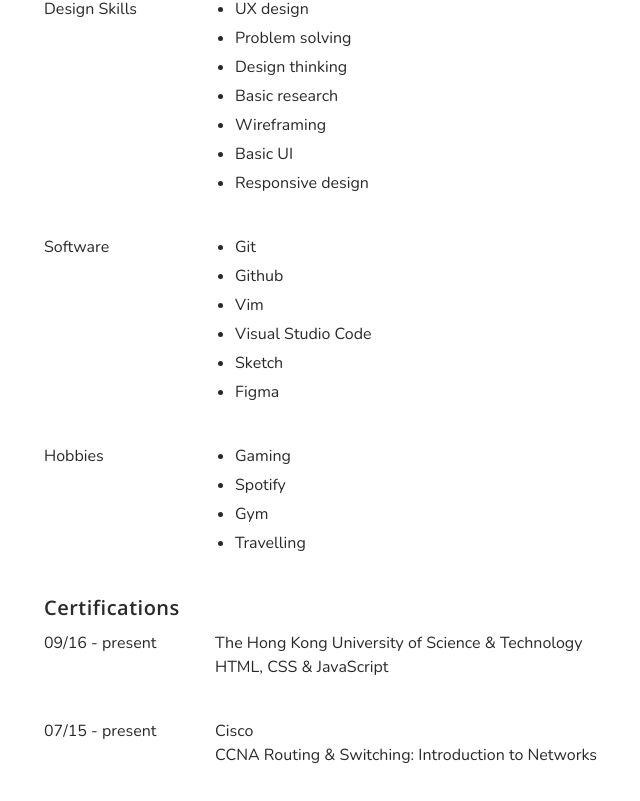
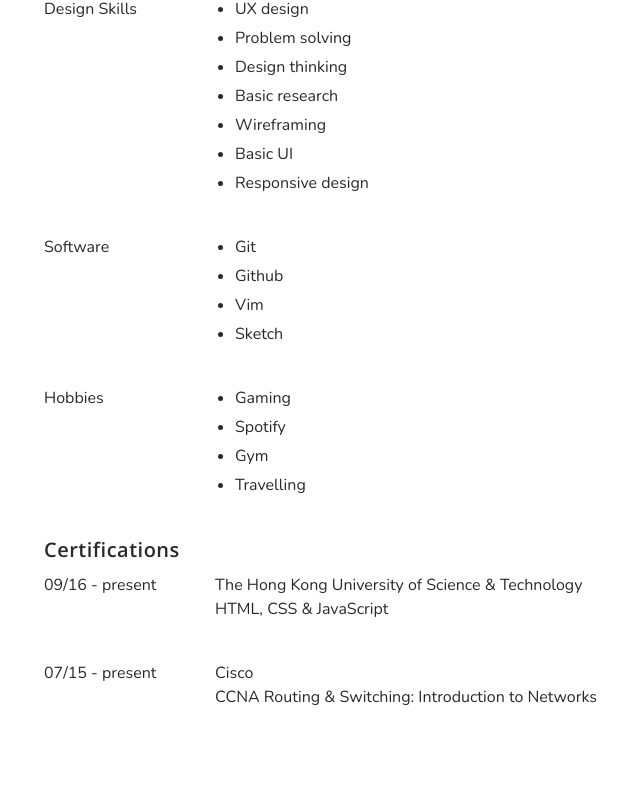
Before and after one commit to abhishekjakhar/portfolio, a Next.js app: page /resume in a window 1280 px wide. Shown: the part 2286-3087 px from the top of the page, without its empty margins (26-666 px from the left). Built offline with nearby package versions, Linux system fonts and the light colour scheme.

Commit message:
Resume data updated

```diff
--- a/data/resume.js
+++ b/data/resume.js
@@ -115,7 +115,7 @@
     },
     {
       type: 'Software',
-      list: ['Git', 'Github', 'Vim', 'Visual Studio Code', 'Sketch', 'Figma'],
+      list: ['Git', 'Github', 'Vim', 'Sketch'],
     },
     {
       type: 'Hobbies',
```
